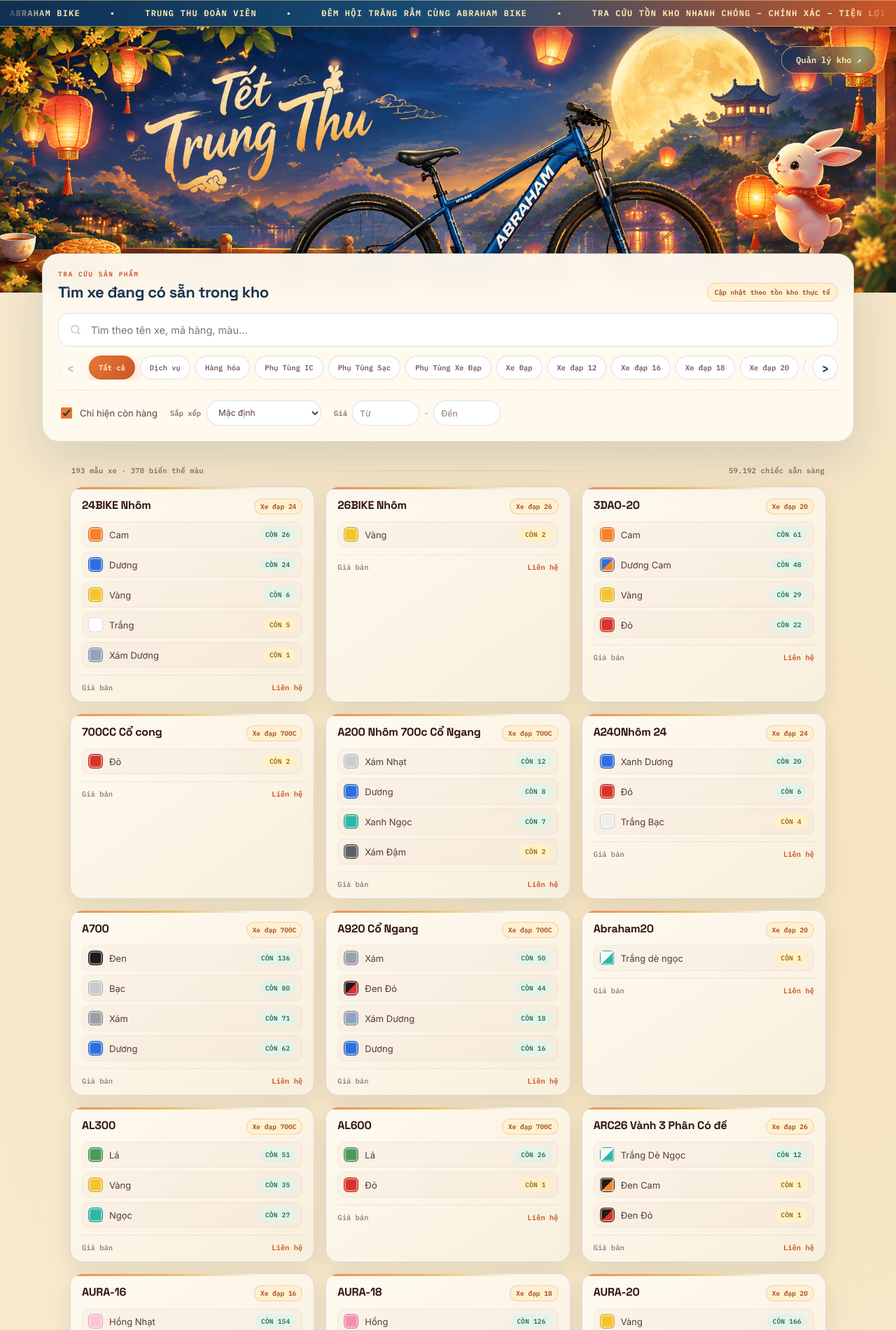
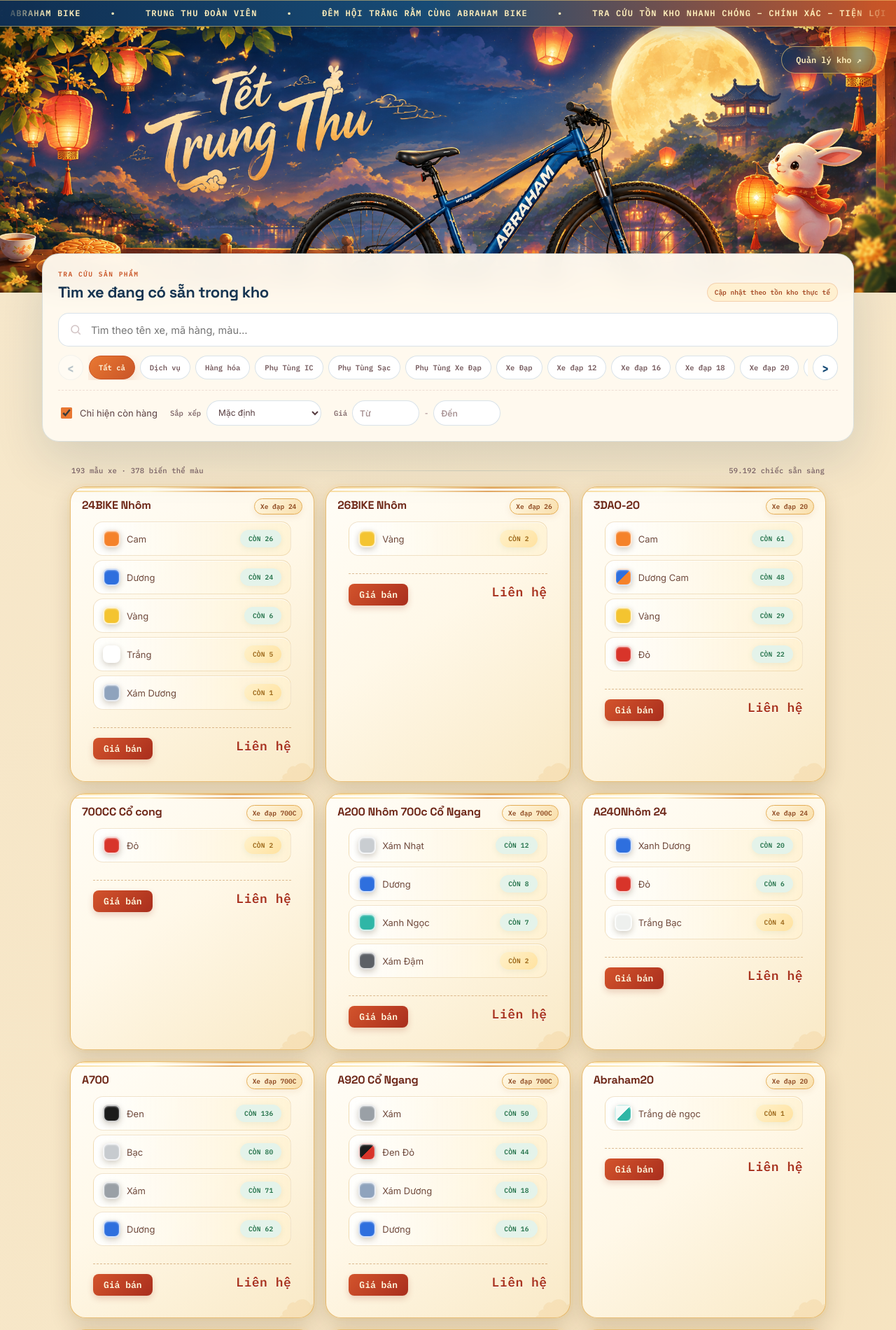
Before and after one commit to NguyenPhust9/abraham_inventory, a Flask app: page / in a window 1280 px wide. Shown: the top 1900 px of the page at 70% size. Run offline with Flask 3, Linux system fonts and the light colour scheme; data comes from the database, SQL or seed files in the repository.

Commit message:
trungthu

```diff
--- a/static/catalog_29.css
+++ b/static/catalog_29.css
@@ -1587,3 +1587,162 @@
   background: rgba(201, 85, 39, .72);
   border-color: #ffd875;
 }
+
+/* =========================================================
+   PRODUCT CARD - MID AUTUMN FESTIVAL STYLE
+========================================================= */
+
+.catalog-page .card {
+  position: relative;
+  overflow: hidden;
+  border-radius: 22px;
+  border: 1px solid rgba(222, 158, 55, .65);
+  background:
+    linear-gradient(145deg, #fffdf7 0%, #fff8e8 45%, #f9e9c6 100%);
+  box-shadow:
+    0 12px 30px rgba(63, 36, 15, .16),
+    0 0 0 4px rgba(255, 215, 132, .1),
+    inset 0 1px 0 rgba(255, 255, 255, .9);
+  transition: transform .35s ease, box-shadow .35s ease;
+}
+
+.catalog-page .card::before {
+  content: "";
+  position: absolute;
+  z-index: 1;
+  inset: 0;
+  border-radius: inherit;
+  padding: 2px;
+  background: linear-gradient(135deg, #f8d07c, #fff5cc, #d88728, #f8d07c);
+  -webkit-mask: linear-gradient(#fff 0 0) content-box, linear-gradient(#fff 0 0);
+  -webkit-mask-composite: xor;
+  mask-composite: exclude;
+  pointer-events: none;
+  opacity: .7;
+}
+
+.catalog-page .card:hover {
+  transform: translateY(-6px);
+  border-color: rgba(222, 158, 55, .8);
+  box-shadow:
+    0 25px 45px rgba(57, 32, 12, .24),
+    0 0 35px rgba(255, 176, 42, .22);
+}
+
+.catalog-page .card-top {
+  position: relative;
+  z-index: 2;
+}
+
+.catalog-page .card-img {
+  position: relative;
+  overflow: hidden;
+  margin: 16px 16px 10px;
+  width: calc(100% - 32px);
+  border-radius: 18px;
+  border: 1px solid rgba(255, 211, 120, .45);
+  background:
+    radial-gradient(circle at 75% 20%, rgba(255, 226, 141, .4), transparent 25%),
+    linear-gradient(135deg, #132b4a, #1e4569);
+  transition: transform .45s ease, filter .45s ease;
+}
+
+.catalog-page .card:hover .card-img {
+  transform: scale(1.035);
+  filter: saturate(1.05);
+}
+
+.catalog-page .model {
+  color: #6f2919;
+  font-weight: 800;
+  text-shadow: 0 1px 0 rgba(255, 255, 255, .8);
+}
+
+.catalog-page .cat-tag {
+  border-color: #e4ad55;
+  background: linear-gradient(135deg, #fff8e5, #f9dfab);
+  color: #8d481f;
+  box-shadow: 0 3px 10px rgba(170, 100, 25, .1);
+}
+
+.catalog-page .colorlist {
+  position: relative;
+  z-index: 2;
+  padding: 0 16px;
+}
+
+.catalog-page .colorrow {
+  padding: 11px 13px;
+  border: 1px solid rgba(203, 157, 85, .28);
+  border-radius: 14px;
+  background: linear-gradient(90deg, rgba(255, 255, 255, .9), rgba(255, 241, 207, .75));
+  box-shadow: inset 0 1px 0 rgba(255, 255, 255, .9);
+  transition: transform .25s ease, background .25s ease;
+}
+
+.catalog-page .colorrow:hover {
+  transform: translateX(5px);
+  background: linear-gradient(90deg, #fffdf7, #ffedc4);
+}
+
+.catalog-page .swatch {
+  width: 25px;
+  height: 25px;
+  border-radius: 8px;
+  border: 2px solid rgba(255, 255, 255, .8);
+  box-shadow: 0 3px 8px rgba(50, 30, 10, .22), inset 0 1px 2px rgba(255, 255, 255, .5);
+}
+
+.catalog-page .cname {
+  color: #6f4a3d;
+}
+
+.catalog-page .stockbadge {
+  padding: 6px 12px;
+  color: #41734e;
+  background: linear-gradient(135deg, #e8f5e8, #d6ead5);
+  box-shadow: 0 2px 8px rgba(53, 110, 70, .08);
+}
+
+.catalog-page .stockbadge.low {
+  color: #9a6516;
+  background: linear-gradient(135deg, #fff1ca, #ffe2a0);
+}
+
+.catalog-page .price-row {
+  position: relative;
+  z-index: 2;
+  margin: 15px 16px 0;
+  padding: 14px 0 18px;
+  border-top-color: rgba(177, 112, 41, .45);
+}
+
+.catalog-page .price-row span:first-child {
+  padding: 7px 15px;
+  border-radius: 8px;
+  background: linear-gradient(135deg, #d3542c, #a92e1d);
+  color: #fff9df;
+  font-size: 13px;
+  font-weight: 700;
+  box-shadow: 0 4px 10px rgba(150, 45, 20, .2);
+}
+
+.catalog-page .price-row .price {
+  color: #a9341e;
+  font-size: 18px;
+  font-weight: 900;
+  letter-spacing: .5px;
+  text-shadow: 0 1px 0 #fff;
+}
+
+.catalog-page .card::after {
+  content: "☁";
+  position: absolute;
+  right: -8px;
+  bottom: -18px;
+  z-index: 1;
+  color: rgba(232, 184, 105, .18);
+  font-size: 70px;
+  transform: rotate(-10deg);
+  pointer-events: none;
+}
--- a/templates/catalog.html
+++ b/templates/catalog.html
@@ -5,7 +5,7 @@
 {% block head %}
 <link
   rel="stylesheet"
-  href="{{ url_for('static', filename='catalog_29.css') }}?v=10"
+  href="{{ url_for('static', filename='catalog_29.css') }}?v=11"
 >
 {% endblock %}
 
```
